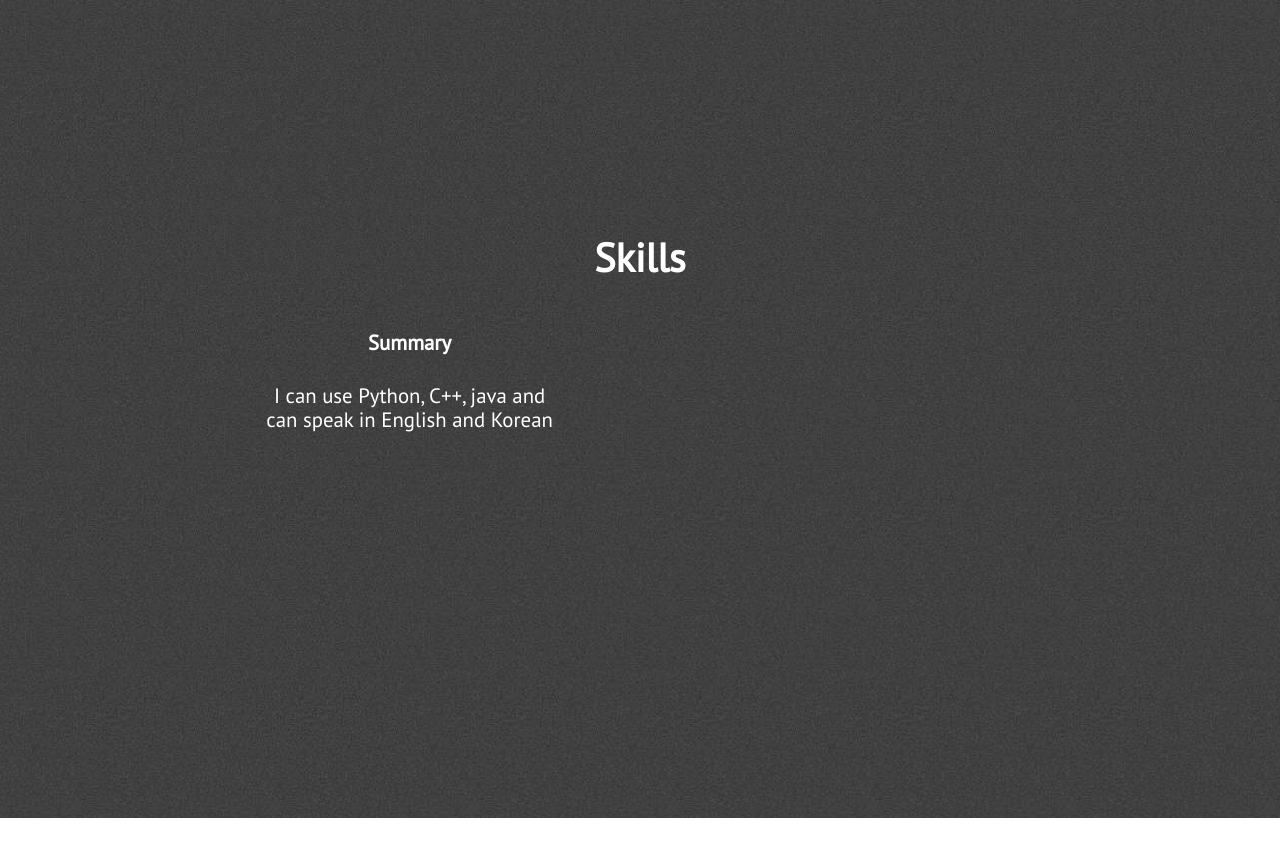
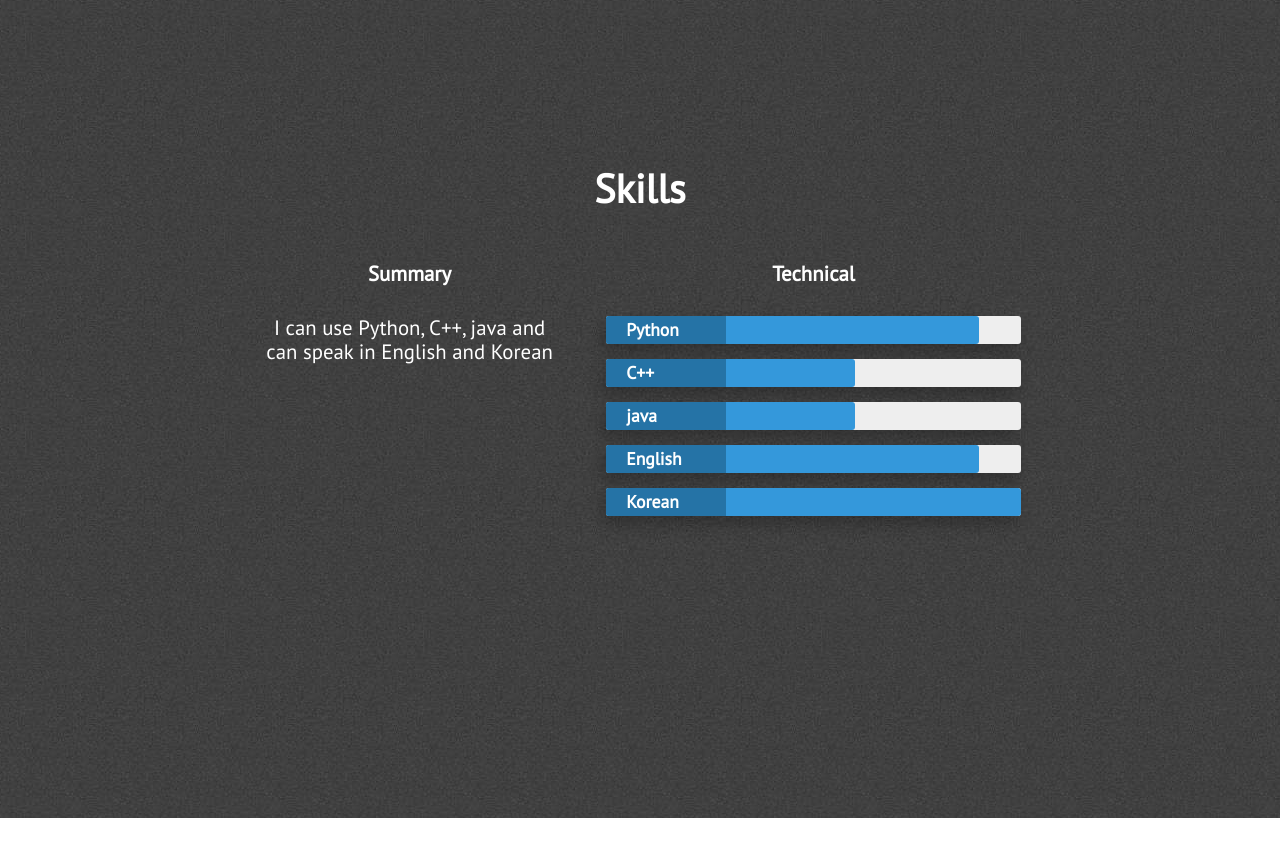
Before and after one commit to Hwanhuii/hwanhui, a Jekyll site: the page built from index.html, in a window 1280 px wide and 900 px high, scrolled down 2082 px. Shown: the top 857 px of the window. Built offline with Jekyll 4.4.1, drawn with Linux system fonts in a browser that asks for light colours; nearby versions of some CDN libraries.

Commit message:
add skill progress bar

```diff
--- a/_includes/skills.html
+++ b/_includes/skills.html
@@ -11,6 +11,36 @@
                         I can use Python, C++, java and can speak in English and Korean
                     </p>
                 </div>
+                <div class="technical-skills">
+                    <h3 class="center-align skills-subsection">Technical</h3>
+                    <div class="progress-bars">
+                        <div class="skillbar clearfix " data-percent="90%">
+                            <div class="skillbar-title" style="background: #2980b9;"><span>Python</span></div>
+                            <div class="skillbar-bar" style="background: #3498db;"></div>
+                        </div> <!-- End Skill Bar -->
+
+                        <div class="skillbar clearfix " data-percent="60%">
+                            <div class="skillbar-title" style="background: #2980b9;"><span>C++</span></div>
+                            <div class="skillbar-bar" style="background: #3498db;"></div>
+                        </div> <!-- End Skill Bar -->
+
+                        <div class="skillbar clearfix " data-percent="60%">
+                            <div class="skillbar-title" style="background: #2980b9;"><span>java</span></div>
+                            <div class="skillbar-bar" style="background: #3498db"></div>
+                        </div> <!-- End Skill Bar -->
+
+
+                        <div class="skillbar clearfix " data-percent="90%">
+                            <div class="skillbar-title" style="background: #2980b9;"><span>English</span></div>
+                            <div class="skillbar-bar" style="background: #3498db;"></div>
+                        </div> <!-- End Skill Bar -->
+
+                        <div class="skillbar clearfix " data-percent="100%">
+                            <div class="skillbar-title" style="background: #2980b9;"><span>Korean</span></div>
+                            <div class="skillbar-bar" style="background: #3498db;"></div>
+                        </div> <!-- End Skill Bar -->
+                    </div>
+                </div>
             </div>
         </div>
     </section>
```
